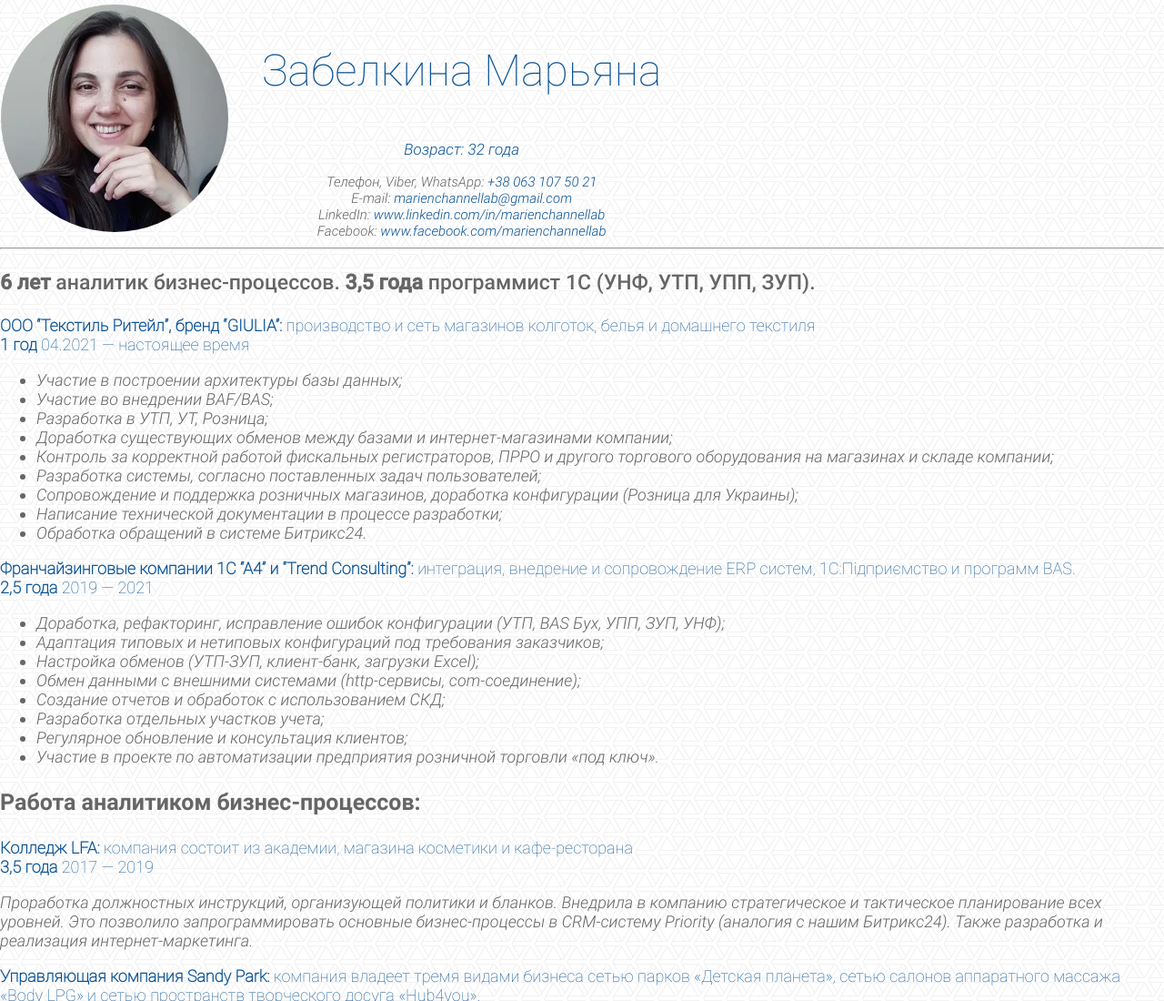
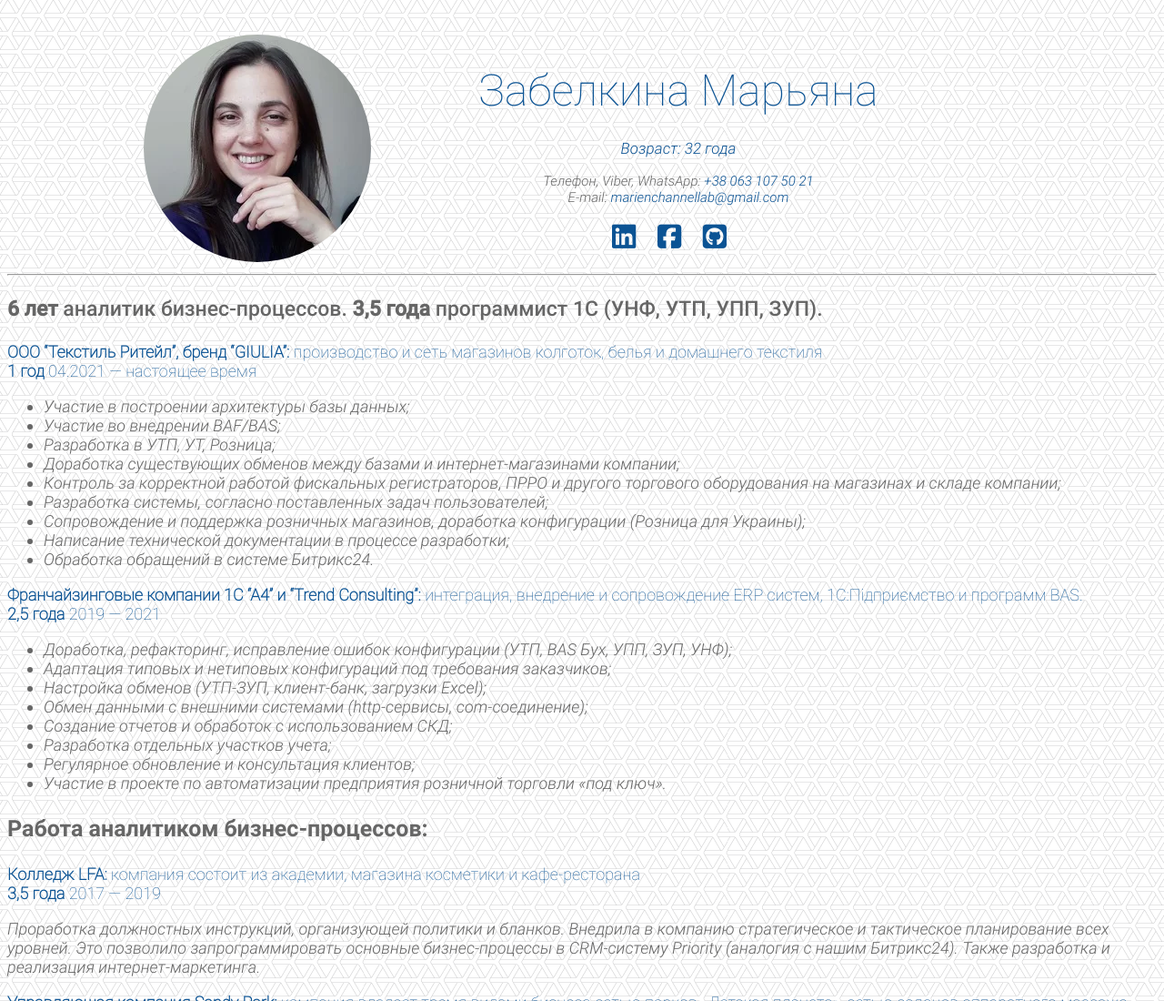
Before and after one commit to marienchannellab/HTML, a plain HTML site: page CV.html in a window 1280 px wide. Shown: the top 1100 px of the page at 91% size. Drawn offline with Linux system fonts and the light colour scheme.

Commit message:
Работа с таблицами

```diff
--- a/CV.html
+++ b/CV.html
@@ -6,6 +6,7 @@
     <meta http-equiv="X-UA-Compatible" content="IE=edge">
     <meta name="viewport" content="width=device-width, initial-scale=1.0">
     <title>CV</title>
+    <script src="https://kit.fontawesome.com/806e097527.js" crossorigin="anonymous"></script>
     <link rel="stylesheet" href="css/style.css">
 </head>
 
@@ -13,13 +14,12 @@
 
     <div class="tr">
         <table cellspacing="0" id="maket">
-
             <tr>
                 <td id="leftcol">
                     <picture>
                         <source type="image/webp" srcset="./picture/myPhoto.webp">
                         <source type="image/jpg" srcset="./picture/myPhoto.jpg">
-                        <img src="./picture/myPhoto.jpg" width="250" alt="Maryana" class="round">
+                        <img src="./picture/myPhoto.jpg" alt="Maryana" class="round">
                     </picture>
                 </td>
                 <td id="rightcol">
@@ -27,11 +27,14 @@
                     <p class="age">Возраст: 32 года</p>
                     <div class="contacts">
                         Телефон, Viber, WhatsApp: <a href="tel:+380631075021" class="link"> +38 063 107 50 21</a><br>
-                        E-mail: <a href="mailto:marienchannellab@gmail.com" target="_blank" class="link">marienchannellab@gmail.com</a><br>
-                        LinkedIn: <a
-                            href="http://www.linkedin.com/in/marienchannellab" target="_blank" class="link">www.linkedin.com/in/marienchannellab</a><br>
-                        Facebook: <a
-                            href="http://www.facebook.com/marienchannellab" target="_blank" class="link">www.facebook.com/marienchannellab</a>
+                        E-mail: <a href="mailto:marienchannellab@gmail.com" target="_blank"
+                            class="link">marienchannellab@gmail.com</a><br>
+                        <a href="http://www.linkedin.com/in/marienchannellab" target="_blank"
+                            class="link"><i class="fa-brands fa-linkedin"></i></a>
+                        <a href="http://www.facebook.com/marienchannellab"
+                            target="_blank" class="link"><i class="fa-brands fa-facebook-square"></i></a>
+                        <a href="http://www.github.com/marienchannellab" target="_blank"
+                            class="link"><i class="fa-brands fa-github-square"></i></a>
                     </div>
                 </td>
             </tr>
@@ -135,7 +138,8 @@
         <br>Школа для управленцев по интернет-маркетингу в IPROMO — сертификат
         <br>Онлайн-школа 1С программирования Владимира Милькина
         <br>Курс «Программирование в 1С – за 21 день» Евгения Гилева
-        <br>Курс по программированию в 1С в <a href="http://www.basic.com.ua/about.php" class="link">Учебном Центре "Бейсик"</a>
+        <br>Курс по программированию в 1С в <a href="http://www.basic.com.ua/about.php" class="link">Учебном Центре
+            "Бейсик"</a>
         <br>Курсы 1С программирования в САБ
     </p>
     <hr>
--- a/css/style.css
+++ b/css/style.css
@@ -38,24 +38,36 @@
 }
 body{
     background-image: url(../picture/bg.png);
-    margin: 0;
+}
+
+table {
+    width: 1000px;
 }
 
 .round {
     border-radius: 100%;
-    margin: 0 35px 0 0;
+    /* margin: 0 35px 0 0; */
 }
 
-.tr {
-    /*margin: 100px;*/
+/* .tr {
+    margin: 100px;
     border: 50vh;
     background-color: rgb(255, 255, 255, 0.5);
+} */
+#leftcol {
+    border: 1px;
+    padding-top: 30px;
+    padding-left: 150px;
+    /* padding-right: 50px; */
 }
+
 
 .name {
     font-family: 'RobotoThin';
     color: rgb(11, 83, 148);
     font-size: 48px;
+    text-align: center;
+    margin: 60px 0 25px 0;
 }
 
 .age {
@@ -121,13 +133,20 @@
 }
 
 .link:hover {
-    border-bottom: 1px solid;
+    color: rgb(107, 95, 5);
 }
 
 .link:visited {
-    color: rgb(74, 2, 79);
+    color: rgb(5, 83, 107);
 }
 
 .link:active {
-    color: rgb(102, 102, 102);
+    color: rgb(107, 95, 5);
 }
+
+.fa-brands {
+    font-size: 30px;
+    margin-right: 20px;
+    margin-top: 19px;
+    margin-bottom: 16px;
+}
```
